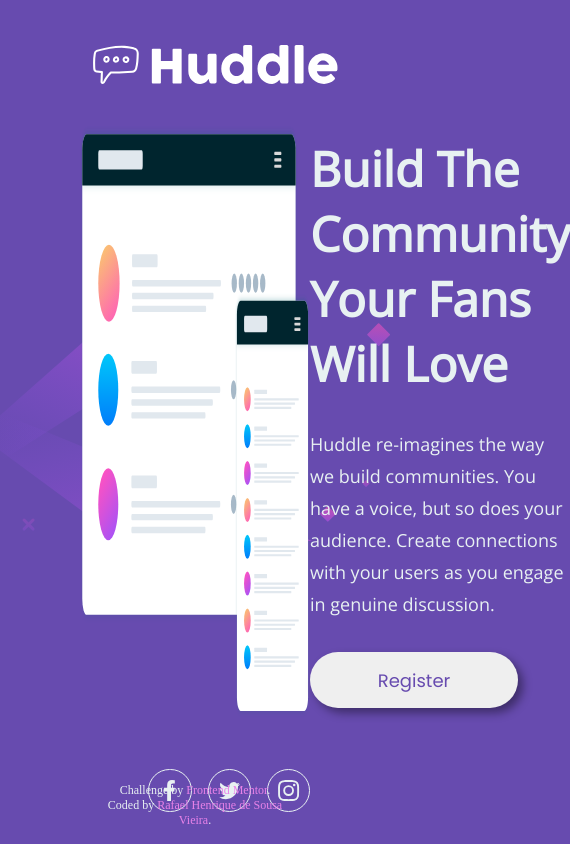
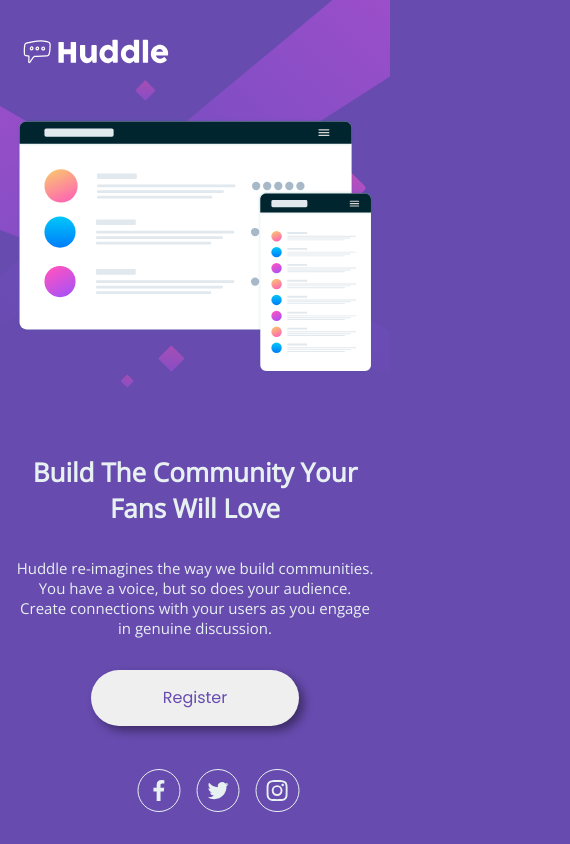
Before and after one commit to RafaelHDSV/Huddle-landing-page-with-single-introductory-section, a plain HTML site: page index.html in a window 390 px wide. Shown: the whole page, 570 px wide, since content can reach past the window. Drawn offline with nearby package versions, Linux system fonts and the light colour scheme.

Commit message:
Finalizing project

```diff
--- a/index.html
+++ b/index.html
@@ -48,10 +48,10 @@
     </svg>
   </div>
 
-  <footer class=" attribution">
+  <!-- <footer class=" attribution">
     <p>Challenge by <a href="https://www.frontendmentor.io?ref=challenge" target="_blank">Frontend Mentor</a>.</p>
     <p>Coded by <a href="https://github.com/RafaelHDSV" target="_blank">Rafael Henrique de Sousa Vieira</a>.</p>
-  </footer>
+  </footer> -->
 </body>
 
 </html>
--- a/style.css
+++ b/style.css
@@ -29,7 +29,6 @@ body {
     background-position: center;
     background-size: contain;
     background-color: var(--violet);
-    padding: 0 5rem;
     position: relative;
 }
 
@@ -44,16 +43,15 @@ body {
 main {
     display: flex;
     flex-direction: row;
-    justify-content: space-between;
+    justify-content: center;
     align-items: center;
+    gap: 5rem;
     width: 100%;
 }
 
 .image {
-    max-width: 60rem;
-    max-height: 37rem;
+    max-width: 50rem;
     width: 100%;
-    height: 100vh;
 }
 
 .text {
@@ -146,133 +144,71 @@ main {
 }
 
 @media screen and (max-width: 768px) {
-    @import url('https://fonts.googleapis.com/css2?family=Poppins:wght@400;600&display=swap');
-    /* font-family: 'Poppins', sans-serif; */
-
-    @import url('https://fonts.googleapis.com/css2?family=Open+Sans&display=swap');
-    /* font-family: 'Open Sans', sans-serif; */
-
-    :root {
-        --white: #E8F1F2;
-        --magenta: hsl(300, 69%, 71%);
-        --violet: hsl(257, 40%, 49%);
-    }
-
-    * {
-        padding: 0;
-        margin: 0;
-        box-sizing: border-box;
-        text-decoration: none;
-    }
-
     body {
         display: flex;
-        flex-direction: column;
         justify-content: center;
         align-items: center;
+        background-image: url('images/bg-mobile.svg');
+        background-repeat: no-repeat;
+        background-position: top;
+        background-size: contain;
         width: 100%;
         height: 100vh;
-        background-image: url('images/bg-desktop.svg');
-        background-repeat: no-repeat;
-        background-position: center;
-        background-size: contain;
-        background-color: var(--violet);
-        padding: 0 5rem;
-        position: relative;
+
     }
 
     .logo {
-        position: absolute;
-        top: 2rem;
-        left: 5rem;
-        max-width: fit-content;
+        width: 40%;
+        left: 1rem;
+    }
+
+    main {
+        flex-direction: column;
+        padding: 1rem;
+    }
+
+    .image {
+        max-width: 30rem;
         width: 100%;
     }
 
-    main {
-        display: flex;
-        flex-direction: row;
-        justify-content: space-between;
+    .text {
         align-items: center;
-        width: 100%;
-    }
-
-    .image {
-        max-width: 60rem;
-        max-height: 37rem;
-        width: 100%;
-        height: 100vh;
-    }
-
-    .text {
-        display: flex;
-        flex-direction: column;
-        justify-content: center;
-        gap: 2rem;
     }
 
     .text h1 {
-        font-family: 'Open Sans', sans-serif;
-        font-weight: 600;
-        font-size: 48px;
-        max-width: 35rem;
-        width: 100%;
-        color: var(--white);
+        font-size: 26px;
+        text-align: center;
     }
 
     .text p {
-        font-family: 'Open Sans', sans-serif;
-        font-weight: 400;
-        font-size: 18px;
-        max-width: 32rem;
-        width: 100%;
-        line-height: 2rem;
-        color: var(--white);
+        font-size: 15px;
+        text-align: center;
+        line-height: normal;
     }
 
     .text button {
-        outline: 0;
-        border: 0;
-        font-family: 'Poppins', sans-serif;
-        font-size: 18px;
-        color: var(--violet);
-        border-radius: 3rem;
-        height: 3.5rem;
-        width: 13rem;
-        box-shadow: 5px 5px 10px rgba(0, 0, 0, 0.4);
-        cursor: pointer;
-        transition: .5s all ease-in-out;
-    }
-
-    .text button:hover {
-        color: var(--white);
-        background-color: var(--magenta);
+        font-size: 16px;
+        text-align: center;
     }
 
     .social {
         position: absolute;
         bottom: 2rem;
-        right: 5rem;
+        left: 50%;
+        transform: translate(-50%);
         display: flex;
         gap: 1rem;
+        padding: 2rem 0 0 0;
     }
 
     .social_logo {
-        border-radius: 50%;
-        padding: .5rem;
-        width: 2.7rem;
-        cursor: pointer;
-        transition: .5s all;
-        border: 1px solid var(--white);
-        fill: var(--white);
-    }
-
-    .social_logo:hover {
-        border: 1px solid var(--magenta);
-        fill: var(--magenta);
+        min-width: 2.7rem;
     }
 
     .attribution {
+        display: none;
+        opacity: 0;
         position: absolute;
         bottom: 0;
         left: 50%;
```
Also changed, not shown: design/active-states.jpg (deleted), design/desktop-design.jpg (deleted), design/desktop-preview.jpg (deleted), design/mobile-design.jpg (deleted), images/desktop.png (added), images/mobile.png (added).
